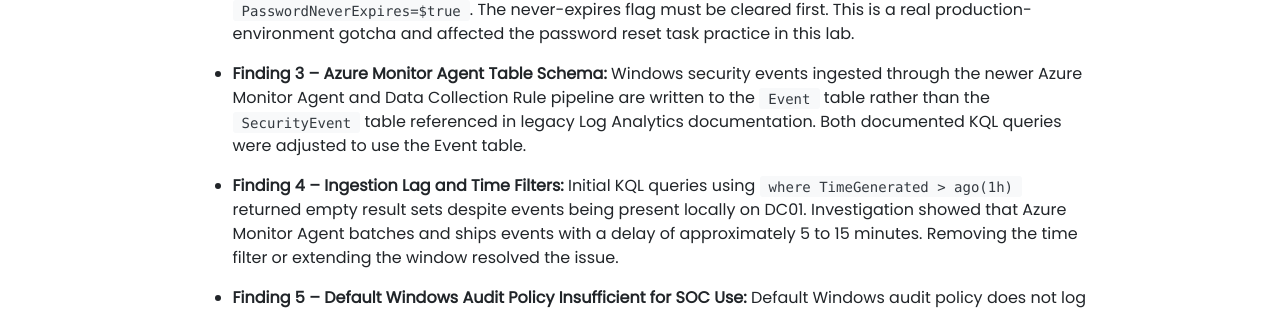
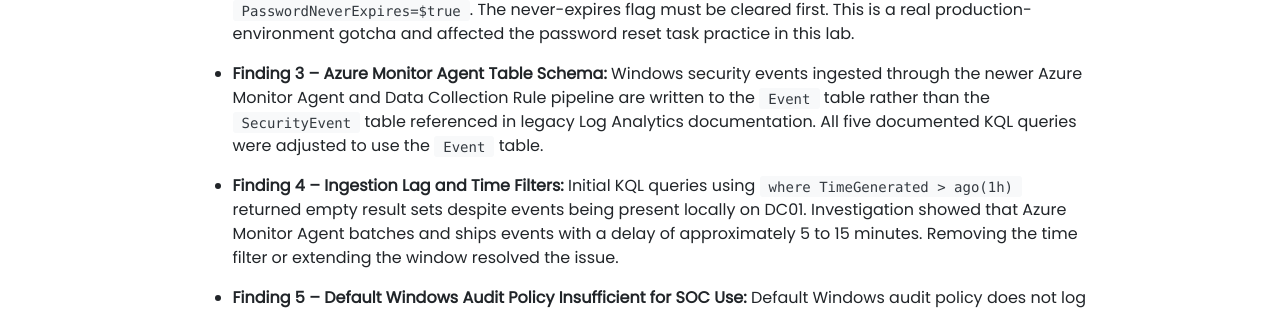
Before and after one commit to RickJaimesDez/RickJaimesDez.github.io, a Jekyll site: the page built from _writeups/azure-helpdesk-lab.md, in a window 1280 px wide and 900 px high, scrolled down 5661 px. Shown: the part 150-460 px from the top of the window. Built offline with Jekyll 4.4.1, drawn with Linux system fonts in a browser that asks for light colours.

Commit message:
Update azure-helpdesk-lab.md

```diff
--- a/_writeups/azure-helpdesk-lab.md
+++ b/_writeups/azure-helpdesk-lab.md
@@ -59,7 +59,7 @@ Out-of-the-box Windows Server 2022 ships with `LockoutThreshold=0`, meaning user
 Forcing a password change at next logon (`Set-ADUser -ChangePasswordAtLogon $true`) fails silently with a warning when the account has `PasswordNeverExpires=$true`. The never-expires flag must be cleared first. This is a real production-environment gotcha and affected the password reset task practice in this lab.
 
 - **Finding 3 – Azure Monitor Agent Table Schema:**
-Windows security events ingested through the newer Azure Monitor Agent and Data Collection Rule pipeline are written to the `Event` table rather than the `SecurityEvent` table referenced in legacy Log Analytics documentation. Both documented KQL queries were adjusted to use the Event table.
+Windows security events ingested through the newer Azure Monitor Agent and Data Collection Rule pipeline are written to the `Event` table rather than the `SecurityEvent` table referenced in legacy Log Analytics documentation. All five documented KQL queries were adjusted to use the `Event` table.
 
 - **Finding 4 – Ingestion Lag and Time Filters:**
 Initial KQL queries using `where TimeGenerated > ago(1h)` returned empty result sets despite events being present locally on DC01. Investigation showed that Azure Monitor Agent batches and ships events with a delay of approximately 5 to 15 minutes. Removing the time filter or extending the window resolved the issue.
```
